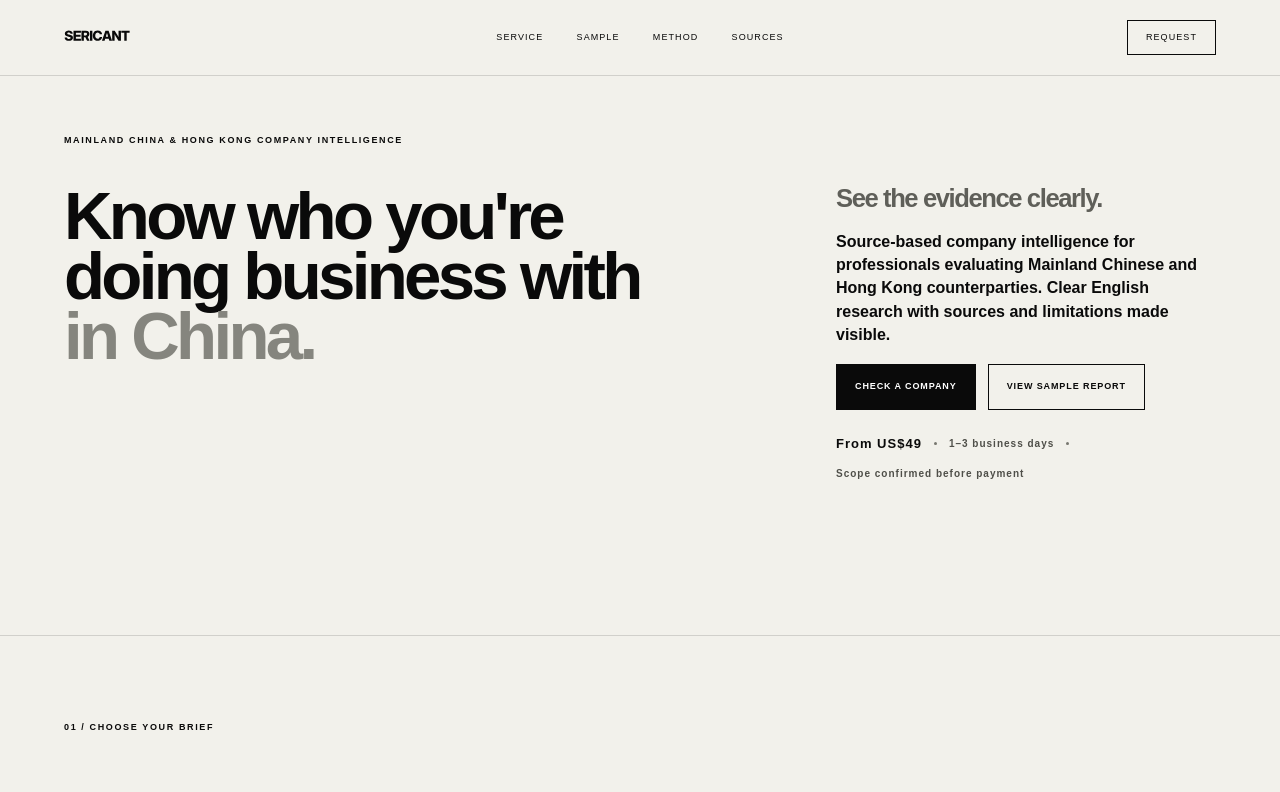
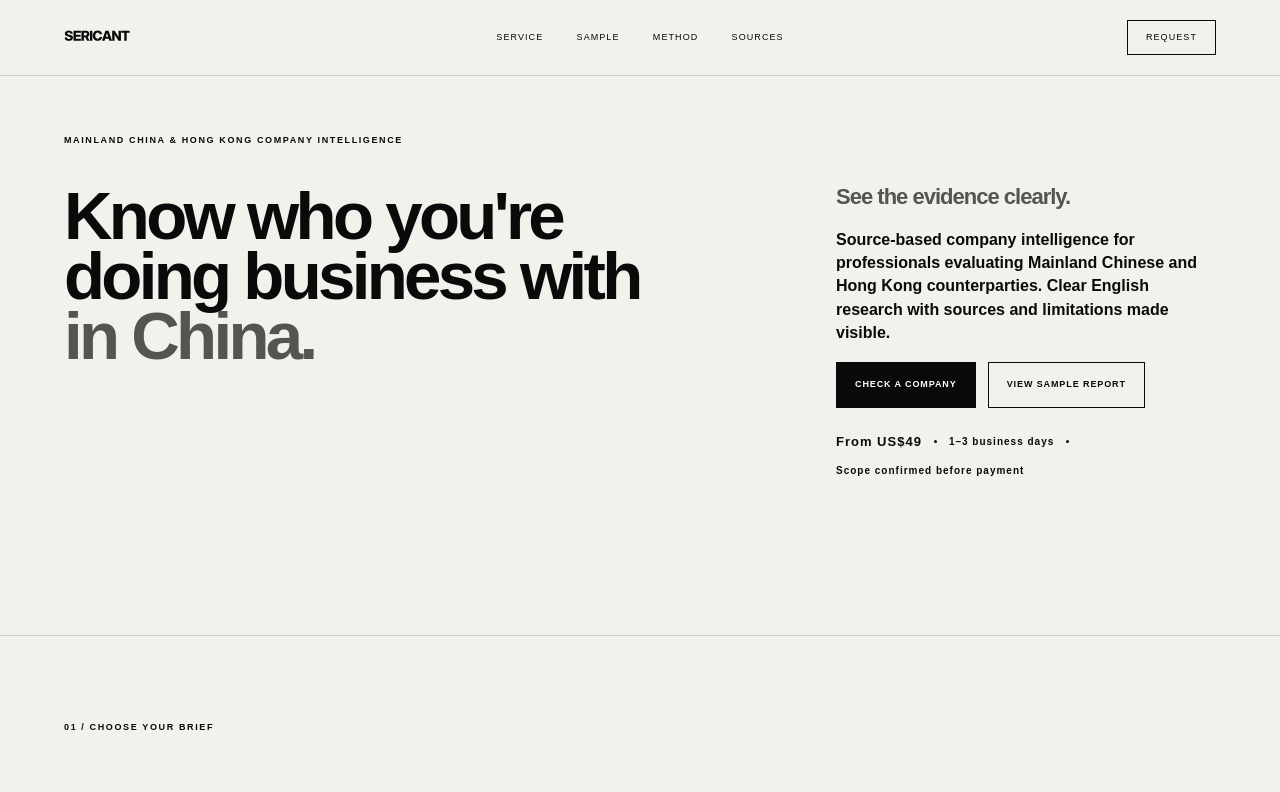
Before and after one commit to lingoescn-droid/sericant-website, a Next.js app: page / in a window 1280 px wide. Shown: the top 792 px of the page. Built offline with nearby package versions, Linux system fonts and the light colour scheme.

Commit message:
Refine homepage hero contrast

```diff
--- a/app/globals.css
+++ b/app/globals.css
@@ -310,7 +310,7 @@ p {
 }
 
 .serviceHero h1 span:last-child {
-  color: #85857e;
+  color: #555550;
 }
 
 .serviceHeroAside {
@@ -320,11 +320,11 @@ p {
 .serviceHeroStatement {
   max-width: 460px;
   margin-bottom: 20px;
-  font-size: clamp(24px, 2vw, 32px);
-  font-weight: 800;
-  letter-spacing: -0.055em;
-  line-height: 0.96;
-  color: #5f5f59;
+  font-size: clamp(22px, 1.7vw, 28px);
+  font-weight: 750;
+  letter-spacing: -0.045em;
+  line-height: 1.02;
+  color: #555550;
 }
 
 .serviceHero .heroText {
@@ -338,10 +338,14 @@ p {
 }
 
 .heroPriceLine {
-  color: #4f4f49;
+  color: var(--ink);
   font-size: 10px;
-  font-weight: 650;
+  font-weight: 700;
   letter-spacing: 0.1em;
+}
+
+.heroPriceLine i {
+  background: var(--ink);
 }
 
 .heroPriceLine strong {
@@ -1167,7 +1171,7 @@ footer > div:last-child {
 
   .serviceHeroStatement {
     margin-bottom: 20px;
-    font-size: 27px;
+    font-size: 24px;
   }
 
   .eyebrow {
```
